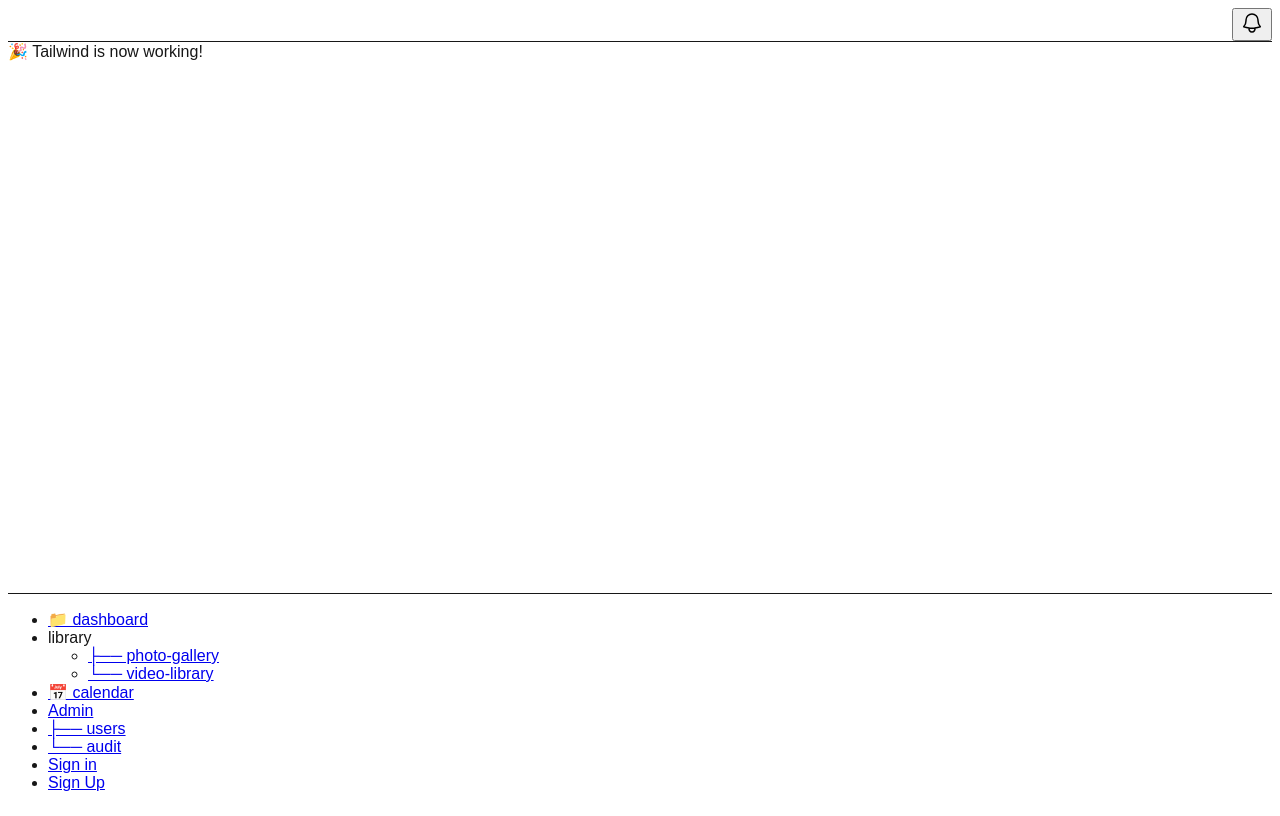
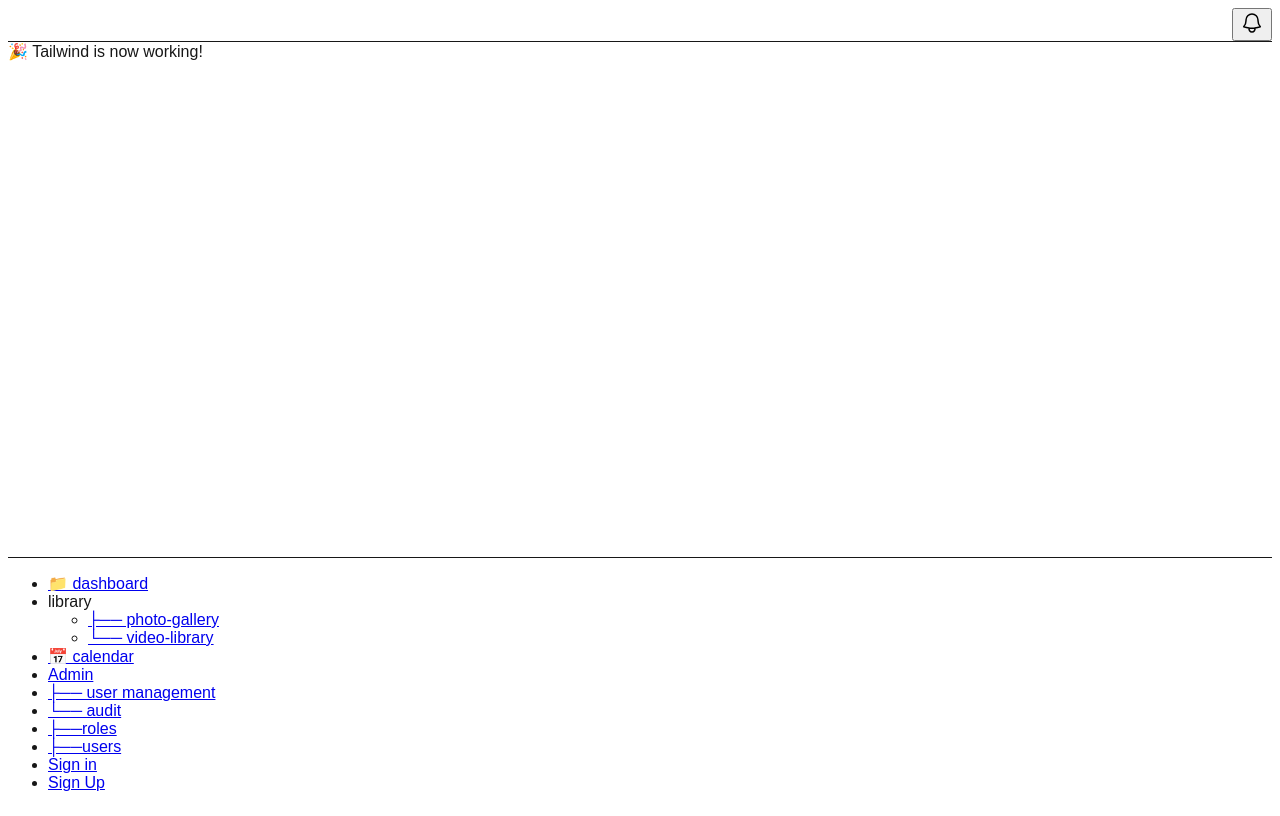
Before and after one commit to WyattNordvik/Portal-Project, a Next.js app: page / in a window 1280 px wide. Built offline with nearby package versions, Linux system fonts and the light colour scheme.

Commit message:
04/24 1:09

```diff
--- a/src/components/FooterNav.tsx
+++ b/src/components/FooterNav.tsx
@@ -41,7 +41,7 @@ export default function FooterNav() {
 			</li>
 			<li>
 			  <Link href="/admin/users" className="hover:underline">
-                ├── users
+                ├── user management
               </Link>
             </li>
             <li>
@@ -49,6 +49,16 @@ export default function FooterNav() {
                 └── audit
               </Link>
             </li>
+			<li>
+			  <Link href="/api/admin/roles" className="hover:underline">
+				├──roles
+			  </Link>
+			</li>
+			<li>
+			  <Link href="/api/admin/users" className="hover:underline">
+				├──users
+			  </Link>
+			</li>
          <li>
 			<Link href="/signin" className="hover:underline">
 				Sign in
```
